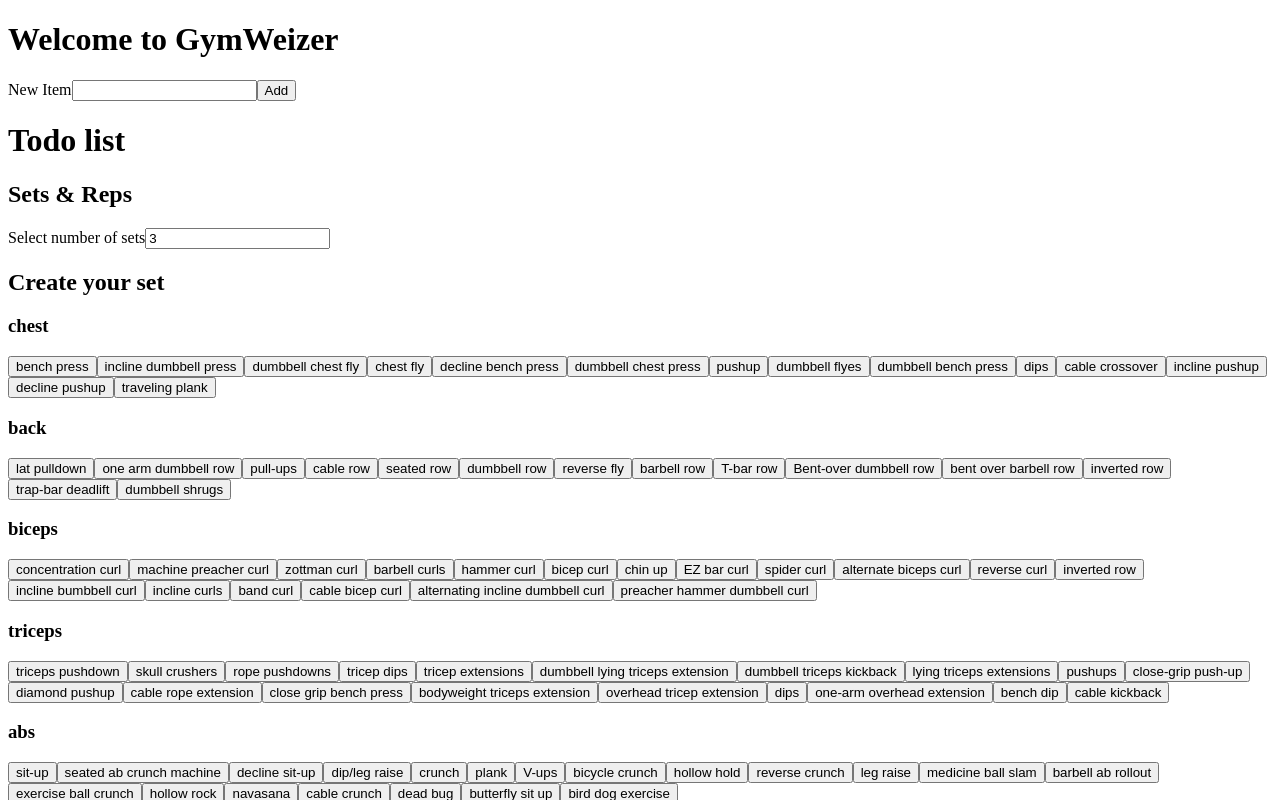
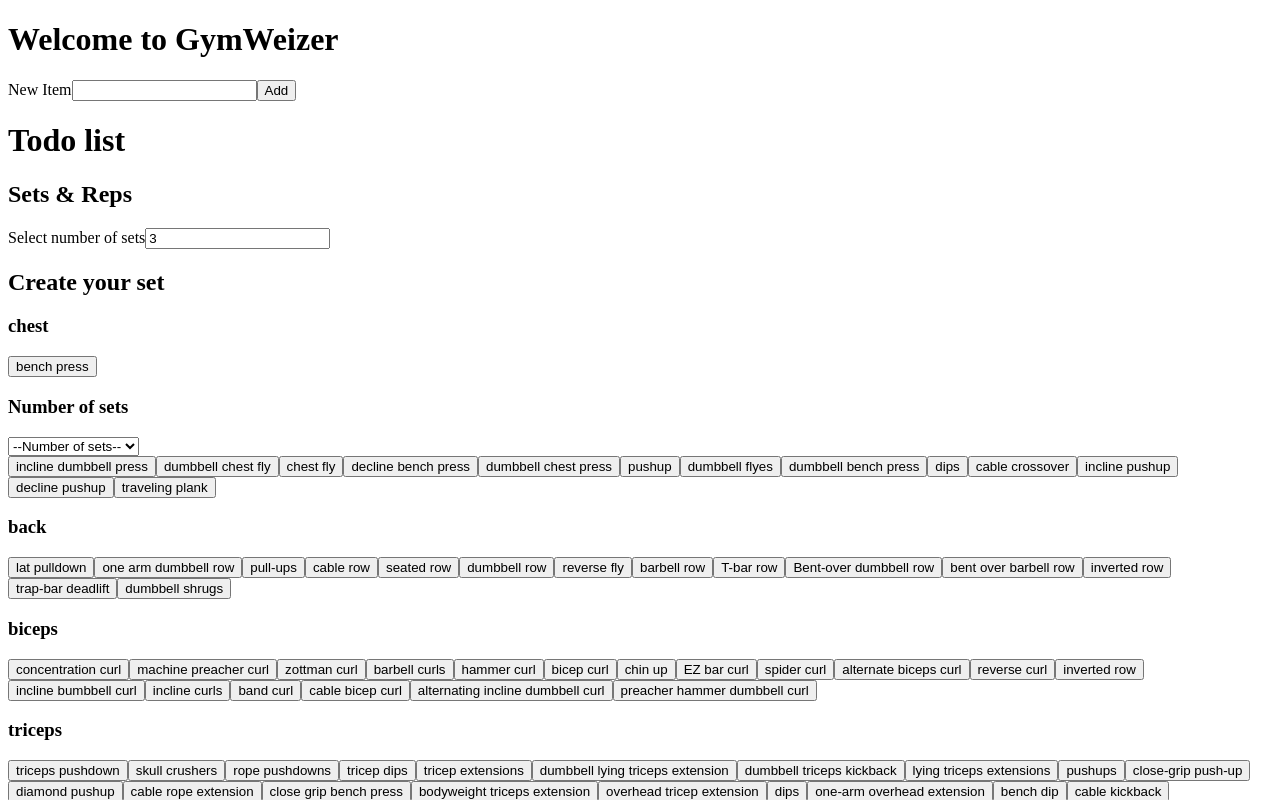
Before and after one commit to luizfiorentino/gymweizer, a Next.js app: page / in a window 1280 px wide. Both pictures are taken after a click on the button "bench press". Shown: the top 800 px of the page. Built offline with nearby package versions, Linux system fonts and the light colour scheme.

Commit message:
added selector for number of sets

```diff
--- a/pages/index.js
+++ b/pages/index.js
@@ -169,6 +169,12 @@ export default function index() {
   const [selectedExercises, setSelectedExercises] = useState(exerciseBank);
   const [buttonActive, setButtonActive] = useState(false);
   const [setsAndReps, setSetsAndReps] = useState({ sets: 3, repetitions: 10 });
+  const [setMode, setSetMode] = useState({
+    active: false,
+    groupIndex: null,
+    exerciseIndex: null,
+  });
+  const [numberOfSets, setNumberOfSets] = useState(null);
   console.log(setsAndReps);
 
   const [todos, setTodos] = useState([]);
@@ -204,6 +210,11 @@ export default function index() {
           : group
       );
     });
+    setSetMode({
+      active: true,
+      groupIndex: groupIndex,
+      exerciseIndex: exerciseIndex,
+    });
   };
 
   const removeExercises = () => {
@@ -238,7 +249,12 @@ export default function index() {
       ];
     });
   }
-
+  const sets = [1, 2, 3, 4, 5, 6, 7, 8, 9, 10];
+  const handleNumberOfSets = (number) => {
+    console.log("called number", number);
+    setNumberOfSets(number);
+  };
+  console.log("numberOfSets", numberOfSets);
   return (
     <div>
       <h1>Welcome to GymWeizer</h1>
@@ -285,12 +301,34 @@ export default function index() {
               <div key={index}>
                 <h3>{group["group"]}</h3>
                 {group["exercises"].map((exercise, index2) => (
+                  <>
                     <button
                       key={index2}
                       onClick={() => toggleExercise(index, index2)}
                     >
                       {exercise.name}
                     </button>
+                    {setMode.active === true &&
+                      setMode.groupIndex === index &&
+                      setMode.exerciseIndex === index2 && (
+                        <div>
+                          <h3>Number of sets</h3>
+
+                          <select
+                            name="pets"
+                            id="pet-select"
+                            onChange={(e) =>
+                              setNumberOfSets(Number(e.target.value))
+                            }
+                          >
+                            <option value="">--Number of sets--</option>
+                            {sets.map((set, index) => {
+                              return <option value={set}>{set}</option>;
+                            })}
+                          </select>
+                        </div>
+                      )}
+                  </>
                 ))}
               </div>
             ))}
```
Lines whose indentation alone changed are shown as unchanged.
